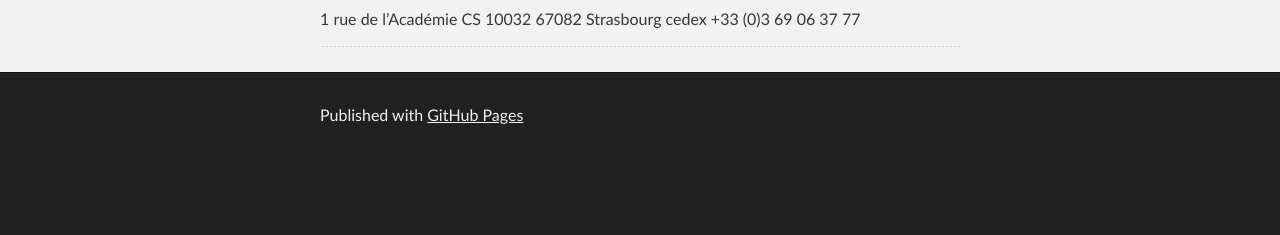
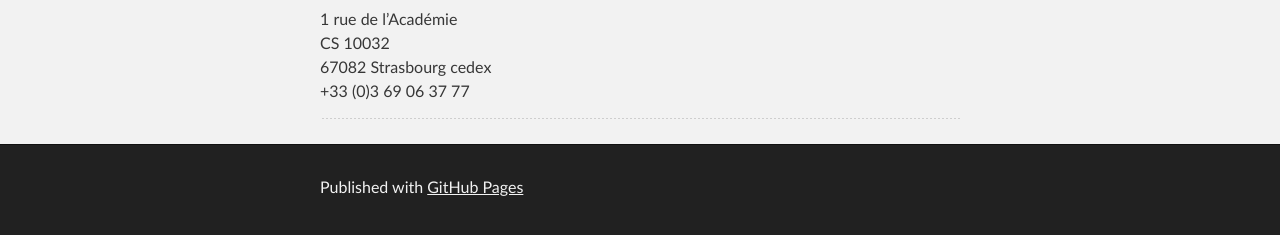
Before and after one commit to HEAR/hear.github.io, a plain HTML site: page index.html in a window 1280 px wide. Shown: the part 317-552 px from the top of the page. Drawn offline with Linux system fonts and the light colour scheme.

Commit message:
Update index.html

```diff
--- a/index.html
+++ b/index.html
@@ -30,9 +30,9 @@
         <h1>
 <a name="haute-%C3%A9cole-des-arts-du-rhin" class="anchor" href="#haute-%C3%A9cole-des-arts-du-rhin"><span class="octicon octicon-link"></span></a>Haute école des arts du Rhin</h1>
 
-<p>1 rue de l’Académie
-CS 10032
-67082 Strasbourg cedex
+<p>1 rue de l’Académie<br>
+CS 10032<br>
+67082 Strasbourg cedex<br>
 +33 (0)3 69 06 37 77</p>
 
 <hr>
```
